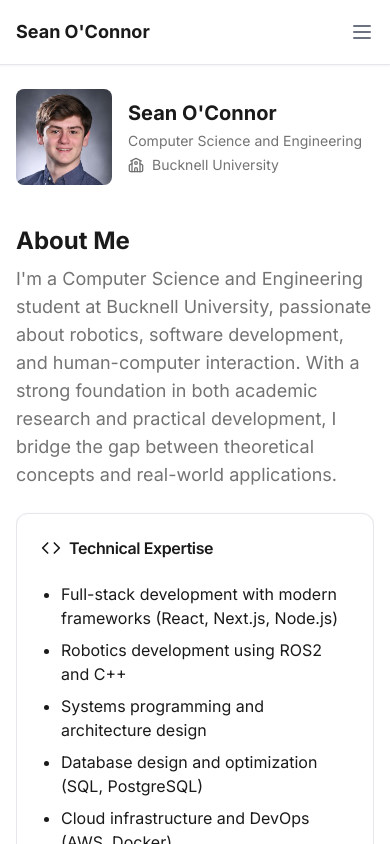
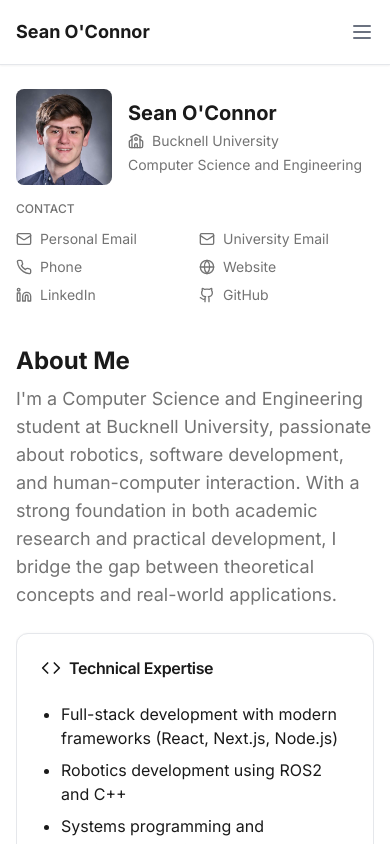
Before and after one commit to soconnor0919/personal-website, a Next.js app: page / in a window 390 px wide. Shown: the top 844 px of the page. Built offline with nearby package versions, Linux system fonts and the light colour scheme.

Commit message:
Update sidebar responsiveness

```diff
--- a/src/app/layout.tsx
+++ b/src/app/layout.tsx
@@ -19,7 +19,7 @@ export default function RootLayout({ children }: React.PropsWithChildren) {
         <div className="flex-1">
           <div className="max-w-screen-xl mx-auto px-4 sm:px-6 lg:px-8">
             <div className="flex flex-col lg:flex-row lg:gap-12">
-              <aside className="lg:sticky lg:top-16 lg:h-[calc(100vh-4rem)]">
+              <aside className="lg:sticky lg:top-16 lg:h-[calc(100vh-4rem)] overflow-y-auto">
                 <Sidebar />
               </aside>
               <main className="flex-1 overflow-y-auto py-8">
--- a/src/components/Sidebar.tsx
+++ b/src/components/Sidebar.tsx
@@ -1,9 +1,55 @@
 'use client';
 
+import { Github, Globe, GraduationCap, Linkedin, Mail, Phone, School } from 'lucide-react';
 import Image from 'next/image';
-import { Mail, Phone, Globe, School, Linkedin } from 'lucide-react';
 import { usePathname } from 'next/navigation';
-import Link from 'next/link';
+
+const schoolInfo = [
+  {
+    icon: School,
+    label: 'Bucknell University',
+    href: 'https://bucknell.edu'
+  },
+  {
+    label: 'Computer Science and Engineering',
+  }
+]
+
+const contactInfo = [
+  {
+    icon: Mail,
+    label: 'Personal Email',
+    href: 'mailto:sean@soconnor.dev'
+  },
+  {
+    icon: Mail,
+    label: 'University Email',
+    href: 'mailto:sso005@bucknell.edu'
+  },
+  {
+    icon: Phone,
+    label: 'Phone',
+    href: 'tel:+16316016555'
+  },
+  {
+    icon: Globe,
+    label: 'Website',
+    href: 'https://soconnor.dev',
+    external: true
+  },
+  {
+    icon: Linkedin,
+    label: 'LinkedIn',
+    href: 'https://linkedin.com/in/bu-soconnor',
+    external: true
+  },
+  {
+    icon: Github,
+    label: 'GitHub',
+    href: 'https://github.com/soconnor0919',
+    external: true
+  }
+];
 
 export function Sidebar() {
   const pathname = usePathname();
@@ -13,7 +59,8 @@ export function Sidebar() {
     <>
       {/* Mobile layout - only on home page */}
       {isHomePage && (
-        <div className="lg:hidden w-full pt-6 pb-2 flex items-center space-x-4">
+        <div className="lg:hidden w-full pt-6 pb-2 space-y-4">
+          <div className="flex items-center space-x-4">
             <div className="w-24 h-24 relative overflow-hidden rounded-lg">
               <Image
                 src="/headshot.png"
@@ -25,17 +72,48 @@ export function Sidebar() {
             </div>
             <div className="flex flex-col space-y-1">
               <h2 className="font-bold text-xl hover:text-primary transition-colors">Sean O'Connor</h2>
-            <p className="text-sm text-muted-foreground">Computer Science and Engineering</p>
-            <p className="text-sm text-muted-foreground flex items-center gap-2">
-              <School className="h-4 w-4" />
-              Bucknell University
-            </p>
+              {schoolInfo.map((item) => (
+                <a
+                  key={item.label}
+                  href={item.href}
+                  className="text-sm text-muted-foreground flex items-center gap-2"
+                  {...(item.href && {
+                    target: "_blank",
+                    rel: "noopener noreferrer"
+                  })}
+                >
+                  {item.icon && <item.icon className="h-4 w-4" />}
+                  {item.label}
+                </a>
+              ))}
+            </div>
+          </div>
+
+          <div className="space-y-3">
+            <h3 className="text-xs uppercase text-muted-foreground font-medium">Contact</h3>
+            <div className="grid grid-cols-2 gap-2">
+              {contactInfo.map((item) => (
+                <a
+                  key={item.href}
+                  href={item.href}
+                  className="flex items-center gap-2 text-sm text-muted-foreground hover:text-primary transition-colors"
+                  {...(item.external && {
+                    target: "_blank",
+                    rel: "noopener noreferrer"
+                  })}
+                >
+                  <item.icon className="h-4 w-4" />
+                  <span>{item.label}</span>
+                </a>
+              ))}
+            </div>
           </div>
         </div>
       )}
 
       {/* Desktop layout - on all pages */}
-      <div className="hidden lg:block w-64 p-6 space-y-6">
+      <div className="hidden lg:block w-64 p-6">
+        <div className="space-y-6">
           <div className="max-w-[240px] mx-auto lg:max-w-none">
             <div className="aspect-square relative overflow-hidden rounded-xl w-full">
               <Image
@@ -50,62 +128,46 @@ export function Sidebar() {
 
           <div className="text-center lg:text-left space-y-2">
             <h2 className="font-bold text-xl hover:text-primary transition-colors">Sean O'Connor</h2>
-          <p className="text-sm text-muted-foreground">Computer Science and Engineering</p>
-          <p className="text-sm text-muted-foreground flex items-center gap-2 justify-center lg:justify-start">
-            <School className="h-4 w-4" />
-            Bucknell University
-          </p>
+            {schoolInfo.map((item) => (
+              <a
+                key={item.label}
+                href={item.href}
+                className="text-sm text-muted-foreground flex items-center gap-2 justify-center lg:justify-start"
+                {...(item.href && {
+                  target: "_blank",
+                  rel: "noopener noreferrer"
+                })}
+              >
+                {item.icon && <item.icon className="h-4 w-4" />}
+                {item.label}
+              </a>
+            ))}
           </div>
 
           <div className="space-y-3 text-sm">
             <div>
               <h3 className="text-xs uppercase text-muted-foreground font-medium mb-2 text-center lg:text-left">Contact</h3>
               <div className="space-y-2">
+                {contactInfo.map((item) => (
                   <a
-                href="mailto:sean@soconnor.dev"
+                    key={item.href}
+                    href={item.href}
                     className="flex items-center gap-2 text-muted-foreground hover:text-primary transition-colors justify-center lg:justify-start"
+                    {...(item.external && {
+                      target: "_blank",
+                      rel: "noopener noreferrer"
+                    })}
                   >
-                <Mail className="h-4 w-4" />
-                <span>Personal Email</span>
+                    <item.icon className="h-4 w-4" />
+                    <span>{item.label}</span>
                   </a>
-              <a
-                href="mailto:sso005@bucknell.edu"
-                className="flex items-center gap-2 text-muted-foreground hover:text-primary transition-colors justify-center lg:justify-start"
-              >
-                <Mail className="h-4 w-4" />
-                <span>University Email</span>
-              </a>
-              <a
-                href="tel:+16316016555"
-                className="flex items-center gap-2 text-muted-foreground hover:text-primary transition-colors justify-center lg:justify-start"
-              >
-                <Phone className="h-4 w-4" />
-                <span>Phone</span>
-              </a>
-              <a
-                href="https://soconnor.dev"
-                target="_blank"
-                rel="noopener noreferrer"
-                className="flex items-center gap-2 text-muted-foreground hover:text-primary transition-colors justify-center lg:justify-start"
-              >
-                <Globe className="h-4 w-4" />
-                <span>Website</span>
-              </a>
-              <a
-                href="https://linkedin.com/in/bu-soconnor"
-                target="_blank"
-                rel="noopener noreferrer"
-                className="flex items-center gap-2 text-muted-foreground hover:text-primary transition-colors justify-center lg:justify-start"
-              >
-                <Linkedin className="h-4 w-4" />
-                <span>LinkedIn</span>
-              </a>
+                ))}
+              </div>
             </div>
           </div>
         </div>
 
-        {/* Copyright notice for desktop */}
-        <div className="hidden lg:block mt-auto pt-6">
+        <div className="mt-6">
           <p className="text-sm text-muted-foreground text-center lg:text-left">
             &copy; 2024&nbsp;Sean&nbsp;O'Connor. All&nbsp;rights&nbsp;reserved.
           </p>
```
Lines whose indentation alone changed are shown as unchanged.
